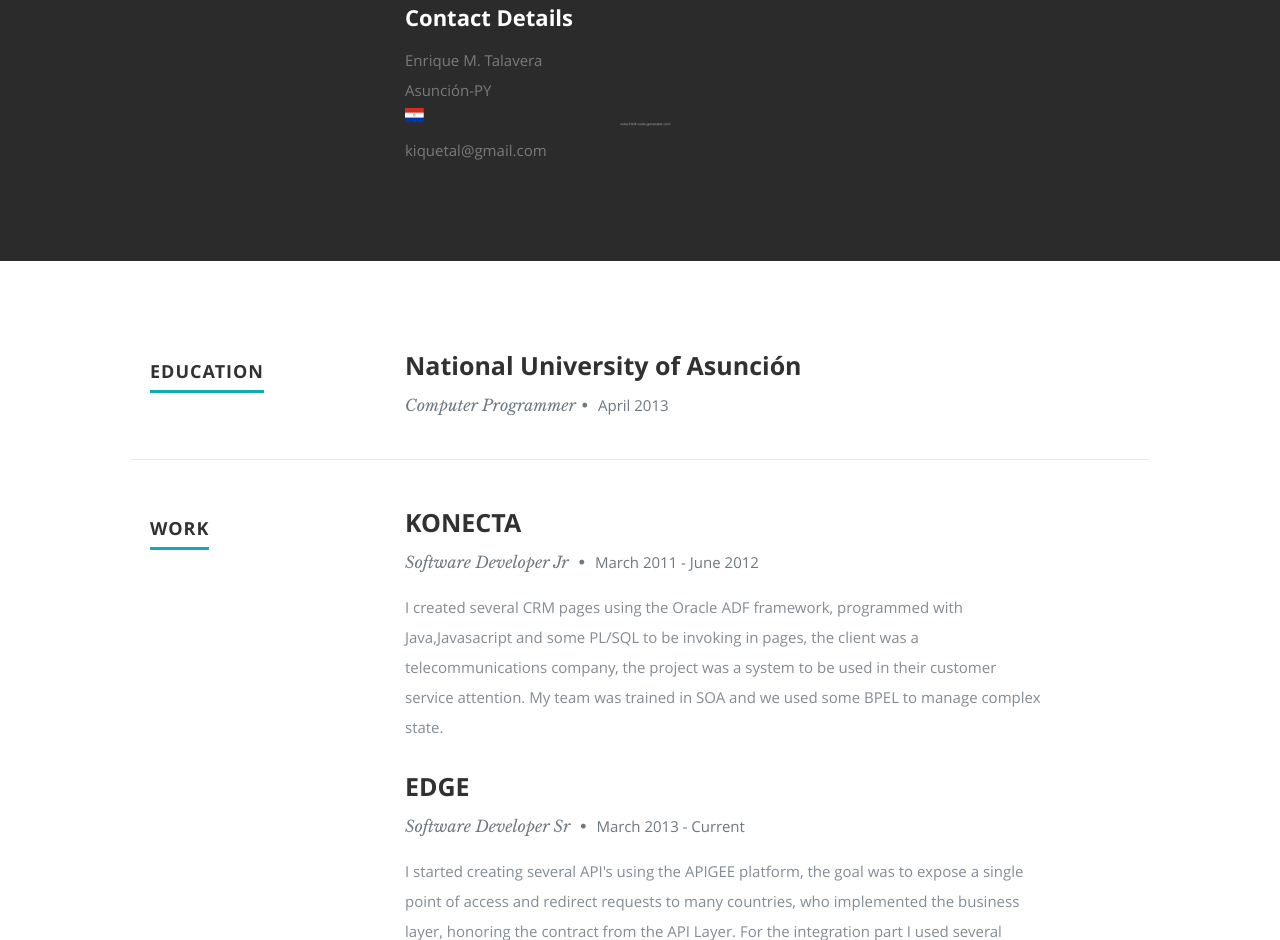
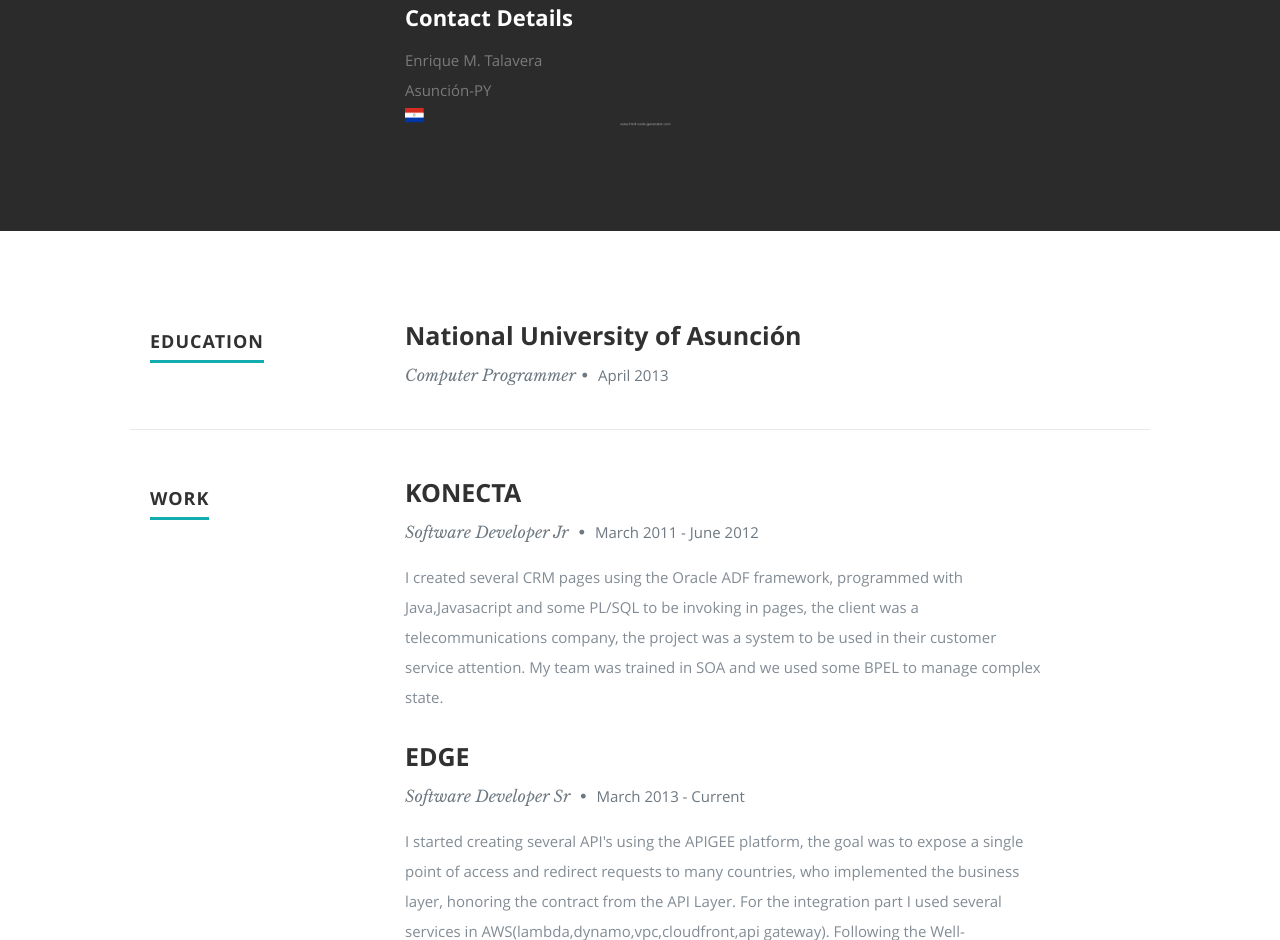
Before and after one commit to kiquetal/cv-challenge-cloud, a plain HTML site: page frontend/index.html in a window 1280 px wide. Shown: the part 1175-2115 px from the top of the page. Drawn offline with nearby package versions, Linux system fonts and the light colour scheme; no server answers.

Commit message:
removing email

```diff
--- a/frontend/index.html
+++ b/frontend/index.html
@@ -110,7 +110,7 @@
                       <span>
                       <img src="images/py.png" style="display: inline; align-items: center"/> <br>
                      </span>
-                     <span>kiquetal@gmail.com</span>
+
 					   </p>
 
                </div>
```
